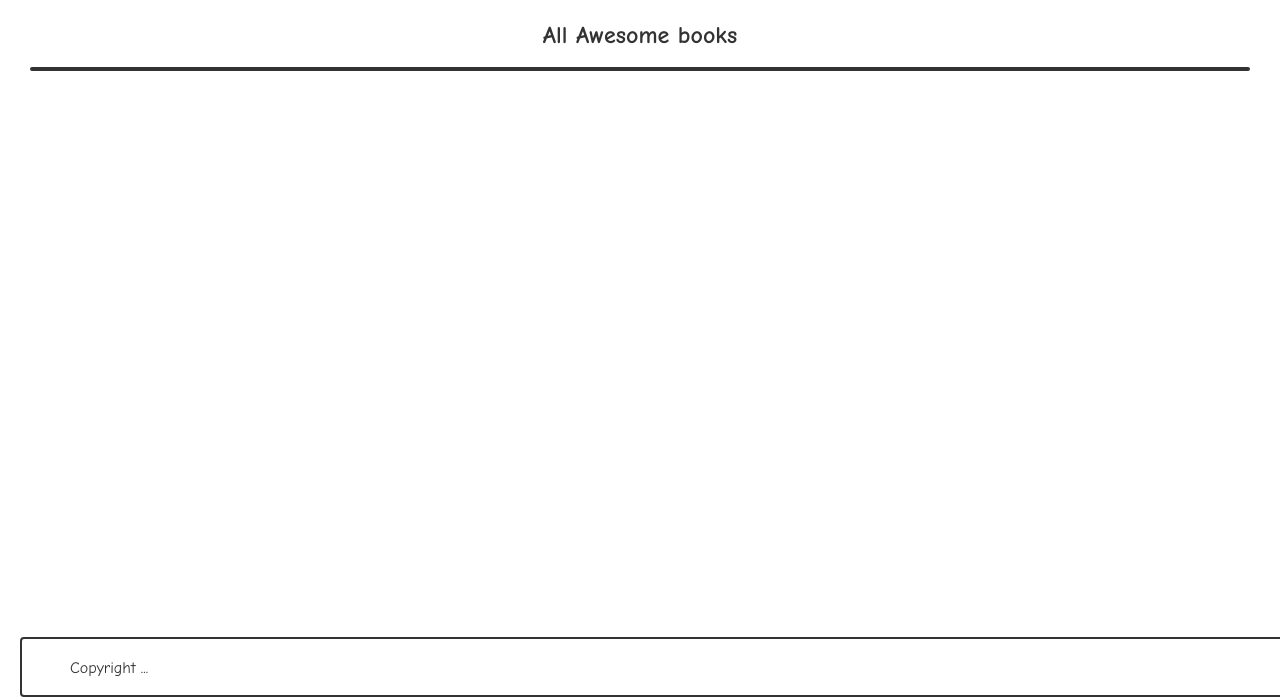
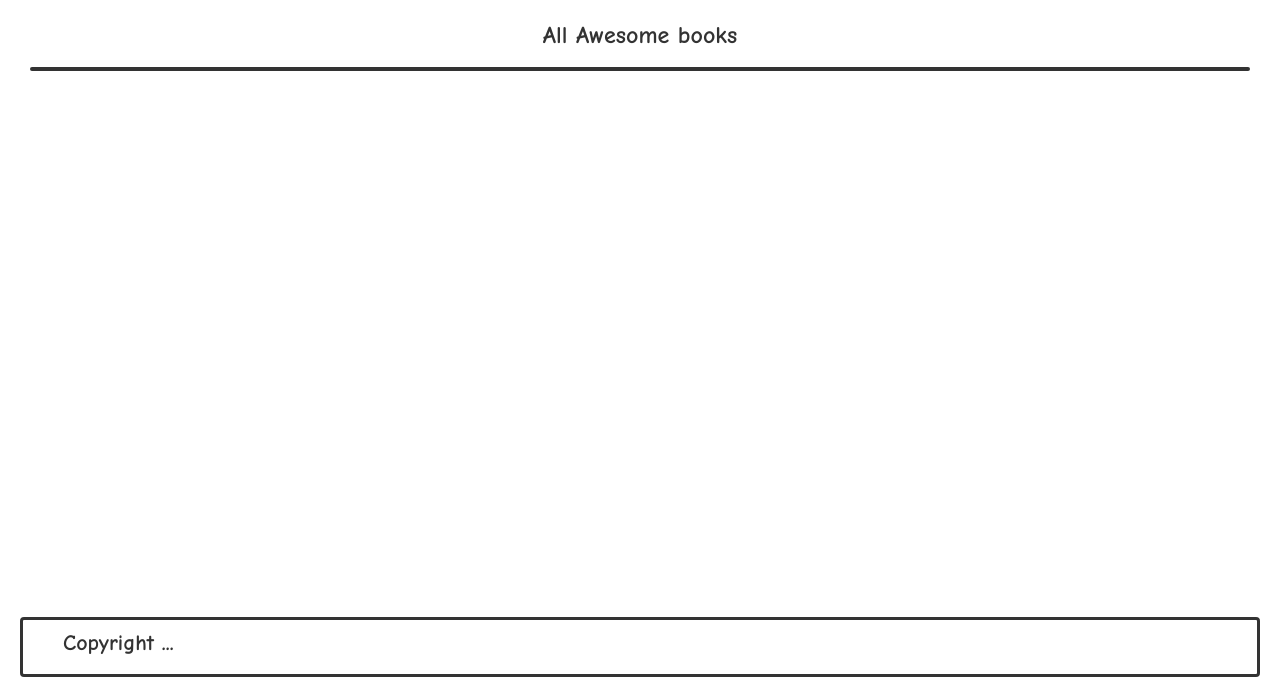
Before and after one commit to OybekKayumov/microverse-m2-awbook-es6, a website with bundled scripts: page index.html in a window 1280 px wide. Shown: the part 103-800 px from the top of the page. Built offline with nearby package versions, Linux system fonts and the light colour scheme.

Commit message:
update footer

```diff
--- a/index.css
+++ b/index.css
@@ -144,15 +144,15 @@ form input {
 }
 
 footer {
-  position: fixed;
+  position: absolute;
+  font-size: 22px;
+  font-weight: bold;
+  bottom: 0;
+  right: 0;
   left: 0;
-  bottom: 0;
-  width: 100%;
-  color: #333;
-  border: 2px #333 solid;
   height: 60px;
-  padding: 20px 48px;
-  margin-left: 20px;
-  margin-top: 30px;
+  border: 3px solid #333;
   border-radius: 4px;
+  padding: 10px 40px;
+  margin: 20px;
 }
--- a/index.html
+++ b/index.html
@@ -48,7 +48,7 @@
         You can reach out to us!
     </p>
     <ul>
-        <li class="info">Our e-mail: info@mail.com</li>
+        <li class="info">Our e-mail: info@test-mail.com</li>
         <li class="info">Our phone number: 1236547890</li>
         <li class="info">Our address: 55, Street st., 53807, City, Country</li>
     </ul>
```
Also changed, not shown: README.md.
